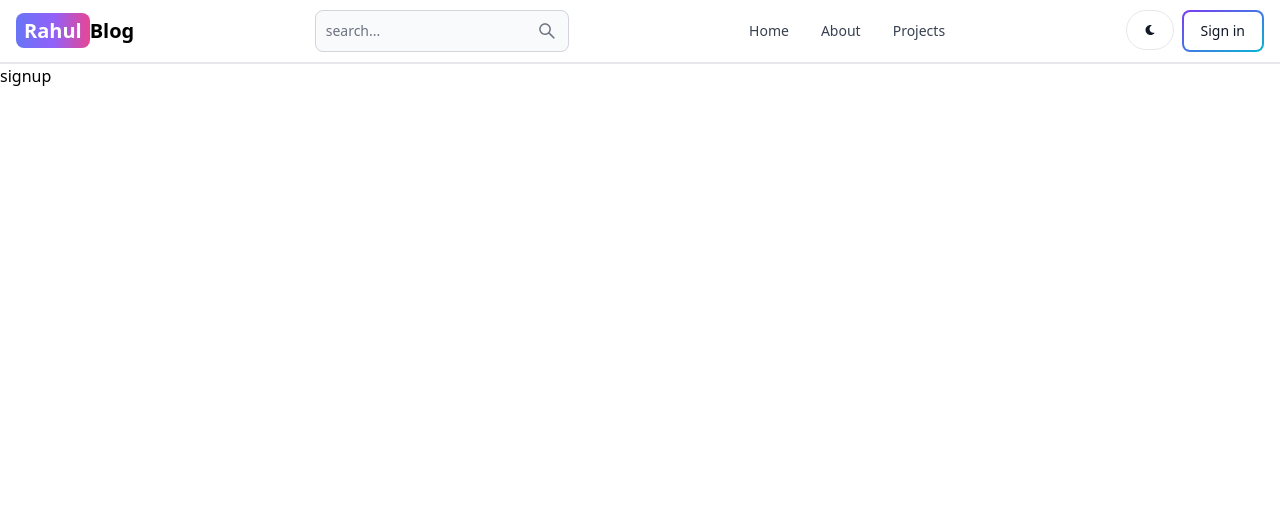
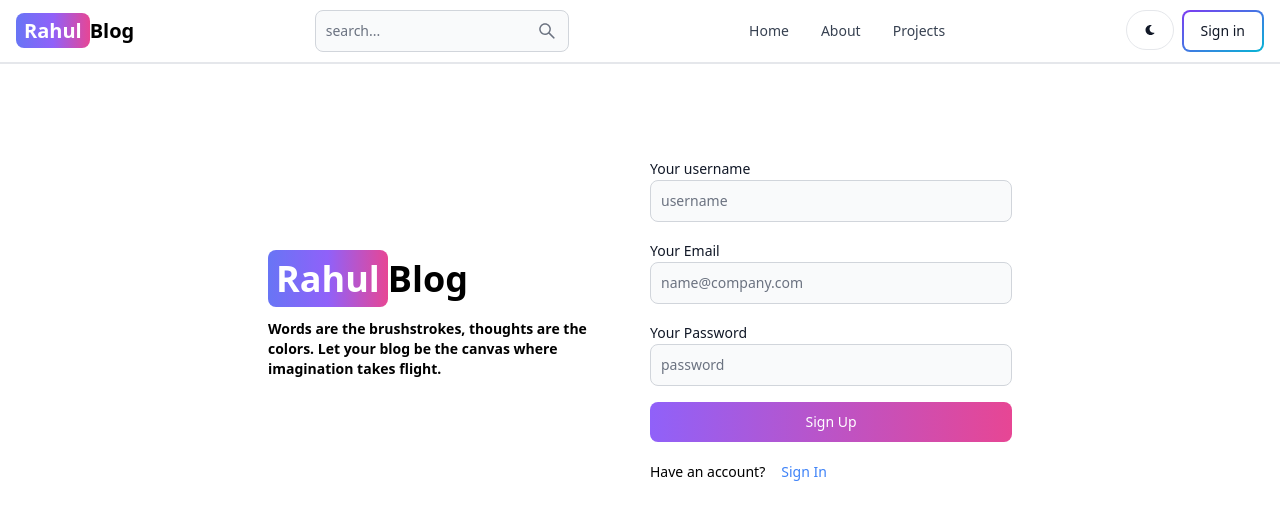
Before and after one commit to rahulpatel75862/blog-app, a React (Vite) app in the folder client/: page /signup in a window 1280 px wide. Shown: the top 520 px of the page. Built offline with nearby package versions, Linux system fonts and the light colour scheme.

Commit message:
completed Sign Up ui page

```diff
--- a/client/src/pages/SignUp.jsx
+++ b/client/src/pages/SignUp.jsx
@@ -1,9 +1,62 @@
-
+import { Button, Label, TextInput } from "flowbite-react";
+import { Link } from "react-router-dom";
 
 const signup = () => {
   return (
-    <div>signup</div>
-  )
-}
+    <div className="min-h-screen mt-20">
+      <div className="flex p-3 max-w-3xl mx-auto flex-col md:flex-row md:items-center gap-5">
+        <div className="flex-1">
+          <Link to="/" className="text-4xl font-bold dark:text-white">
+            <span className="px-2 py-1 bg-gradient-to-r from-indigo-500 via-purple-500 to-pink-500 rounded-lg text-white">
+              Rahul
+            </span>
+            Blog
+          </Link>
+          <p className="font-semibold text-sm mt-5">
+            Words are the brushstrokes, thoughts are the colors. Let your blog
+            be the canvas where imagination takes flight.
+          </p>
+        </div>
+        <div className=" flex-1">
+          <form className="flex flex-col gap-4">
+            <div>
+              <Label value="Your username"/>
+              <TextInput
+                type="text"
+                placeholder="username"
+                id="username"
+              />
+            </div>
+            <div>
+              <Label value="Your Email"/>
+              <TextInput
+                type="text"
+                placeholder="name@company.com"
+                id="email"
+              />
+            </div>
+            <div>
+              <Label value="Your Password"/>
+              <TextInput
+                type="password"
+                placeholder="password"
+                id="password"
+              />
+            </div>
+            <Button gradientDuoTone='purpleToPink' type="submit">
+            Sign Up
+            </Button>
+          </form>
+          <div className="flex gap-2 text-sm mt-5">
+            <span>Have an account?</span>
+            <Link to='/signup' className="text-blue-500 ml-2">
+              Sign In
+            </Link>
+          </div>
+        </div>
+      </div>
+    </div>
+  );
+};
 
-export default signup
+export default signup;
```
